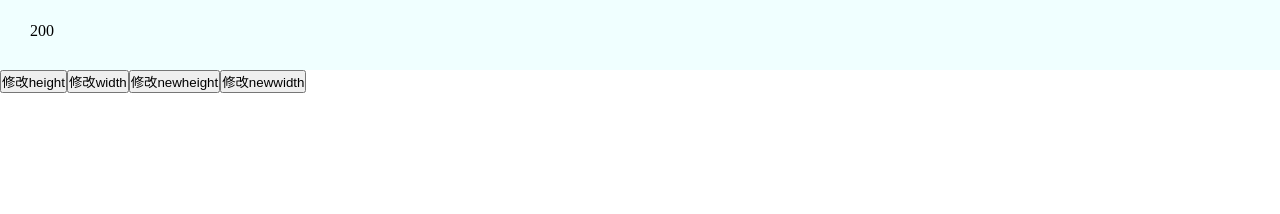
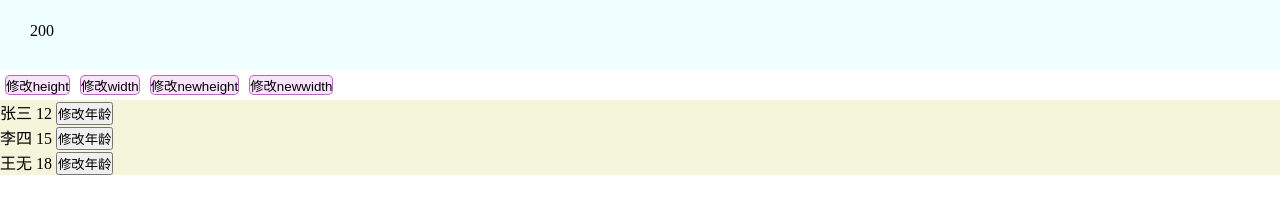
Before and after one commit to DTBtrigger/vue3-examples, a Vue app: page / in a window 1280 px wide. Shown: the part 318-532 px from the top of the page. Built offline with nearby package versions, Linux system fonts and the light colour scheme.

Commit message:
2025.2.20

```diff
--- a/src/App.vue
+++ b/src/App.vue
@@ -9,10 +9,11 @@ import Cakes from './components/Cakes.vue'
 import Crisp from './components/Crisp.vue'
 import Cookie from './components/Cookie.vue'
 import Water from './components/Water.vue'
+import Person1 from './components/Person1.vue'
 
 export default {
   name: 'App',
-  components: { Person, Car, CalculateName, HomePage, Cakes, Crisp, Cookie, Water }
+  components: { Person, Car, CalculateName, HomePage, Cakes, Crisp, Cookie, Water, Person1 }
 }
 </script>
 
@@ -21,6 +22,8 @@ export default {
   <!-- <RouterView /> -->
   <Person />
   <Water />
+  <Person1 />
+
   <!-- <Car />
   <CalculateName />
   <HomePage />
--- a/src/components/Person.vue
+++ b/src/components/Person.vue
@@ -1,13 +1,9 @@
-<script lang="ts">
-export default {
-  name: 'Person'
-}
-</script>
-
 <script lang="ts" setup>
-import type { PersonInter } from '@/types'
+import type { Person } from '@/types'
 import { reactive, toRefs, computed, ref, watch } from 'vue'
-let person = reactive({
+// import person from '@/hooks/person'
+let person: Person = reactive({
+  id: 'jsjsh01',
   name: '张三',
   age: 18,
   tel: '188888888888',
@@ -17,9 +13,7 @@ let person = reactive({
   }
 })
 
-let person1: PersonInter = { id: '1111', name: 'hang', age: 12 }
-
-let { name, age, tel } = toRefs(person)
+let { name, age } = toRefs(person)
 
 function changeName() {
   person.name = 'zhangsan'
--- a/src/components/Person1.vue
+++ b/src/components/Person1.vue
@@ -1,12 +1,15 @@
 <script setup lang="ts">
-import type { PersonInter } from '@/types'
-
-let personlist: Array<PersonInter> = [
-  { id: 'sjcis01', name: '张三', age: 12 },
-  { id: 'sjcis02', name: '李四', age: 15 },
-  { id: 'sjcis03', name: '王无', age: 18 }
-]
+import person from '@/hooks/person'
+let { personlist, changeAge } = person()
 </script>
 <template>
-  <div></div>
+  <div class="person">
+    <ul>
+      <li v-for="person in personlist" :key="person.id">
+        {{ person.name }} {{ person.age }}
+
+        <button type="button" @click="changeAge(person)">修改年龄</button>
+      </li>
+    </ul>
+  </div>
 </template>
--- a/src/components/Water.vue
+++ b/src/components/Water.vue
@@ -1,5 +1,5 @@
 <script setup lang="ts">
-import { ref } from 'vue'
+import { onBeforeMount, onBeforeUnmount, onMounted, ref } from 'vue'
 
 let height = ref(100)
 let width = ref(200)
@@ -23,6 +23,18 @@ function changeNewHeigth() {
 function changeNewWidth() {
   newWith.value++
 }
+
+onBeforeMount(() => {
+  console.log('挂载前')
+})
+
+onMounted(() => {
+  console.log('挂载完成')
+})
+
+onBeforeUnmount(() => {
+  console.log('卸载前')
+})
 </script>
 <template>
   <div>{{ height }}</div>
@@ -37,4 +49,11 @@ div {
   background-color: azure;
   padding: 30px;
 }
+button {
+  border: 1px solid rgba(125, 10, 135, 0.551);
+  margin: 5px;
+  background-color: #d3e2;
+  height: 20px;
+  border-radius: 5px;
+}
 </style>
--- /dev/null
+++ b/src/hooks/person.ts
@@ -0,0 +1,17 @@
+import type { Person } from '@/types'
+import { ref } from 'vue'
+
+export default function () {
+  let personlist = ref<Person[]>([
+    { id: 'sjcis01', name: '张三', age: 12 },
+    { id: 'sjcis02', name: '李四', age: 15 },
+    { id: 'sjcis03', name: '王无', age: 18 }
+  ])
+
+  let changeAge = (person: Person) => {
+    console.log('进入修改年龄函数')
+    person.age++
+  }
+
+  return { personlist, changeAge }
+}
```
Also changed, not shown: src/types/index.ts (+8 -1 lines).
